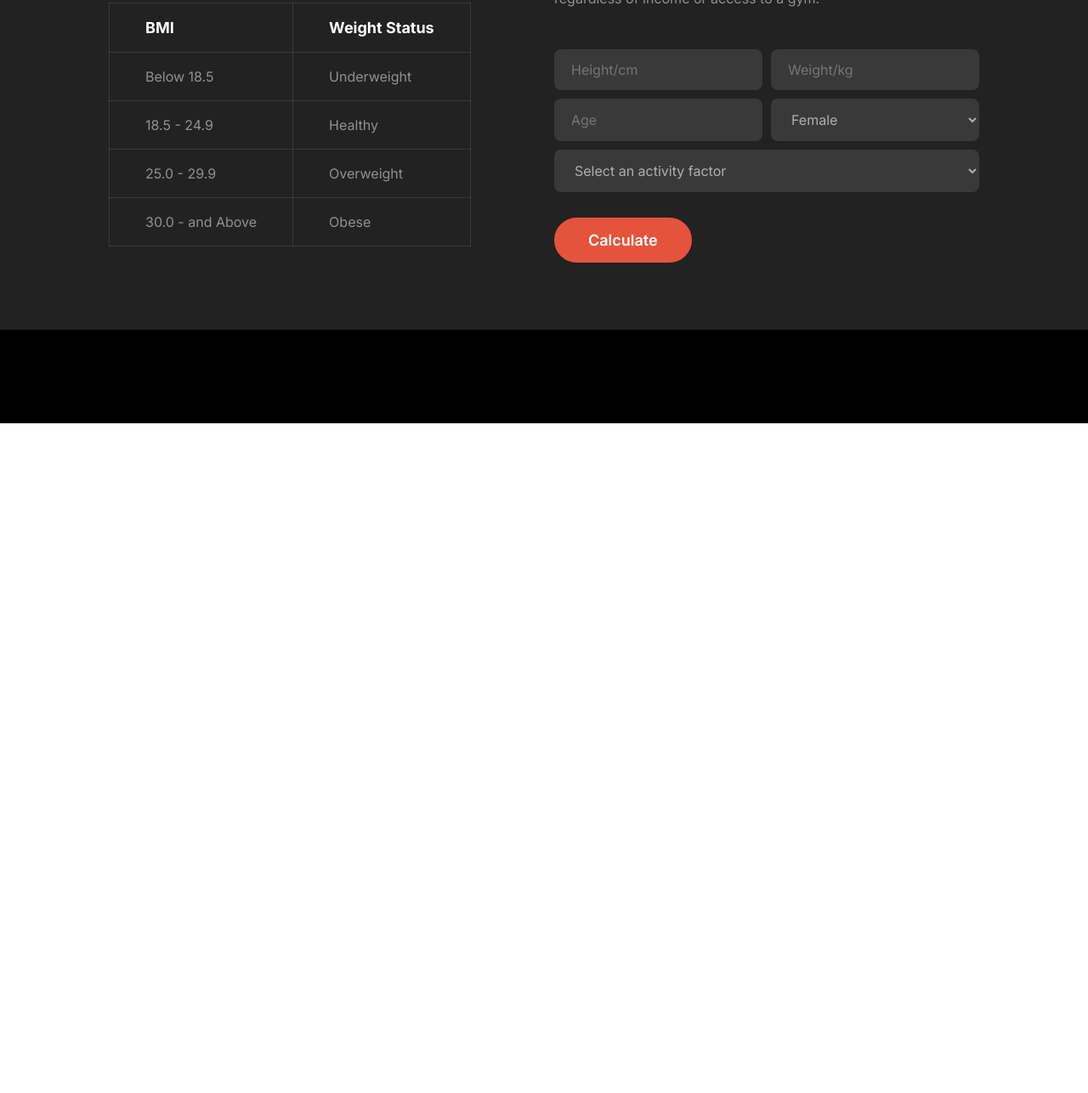
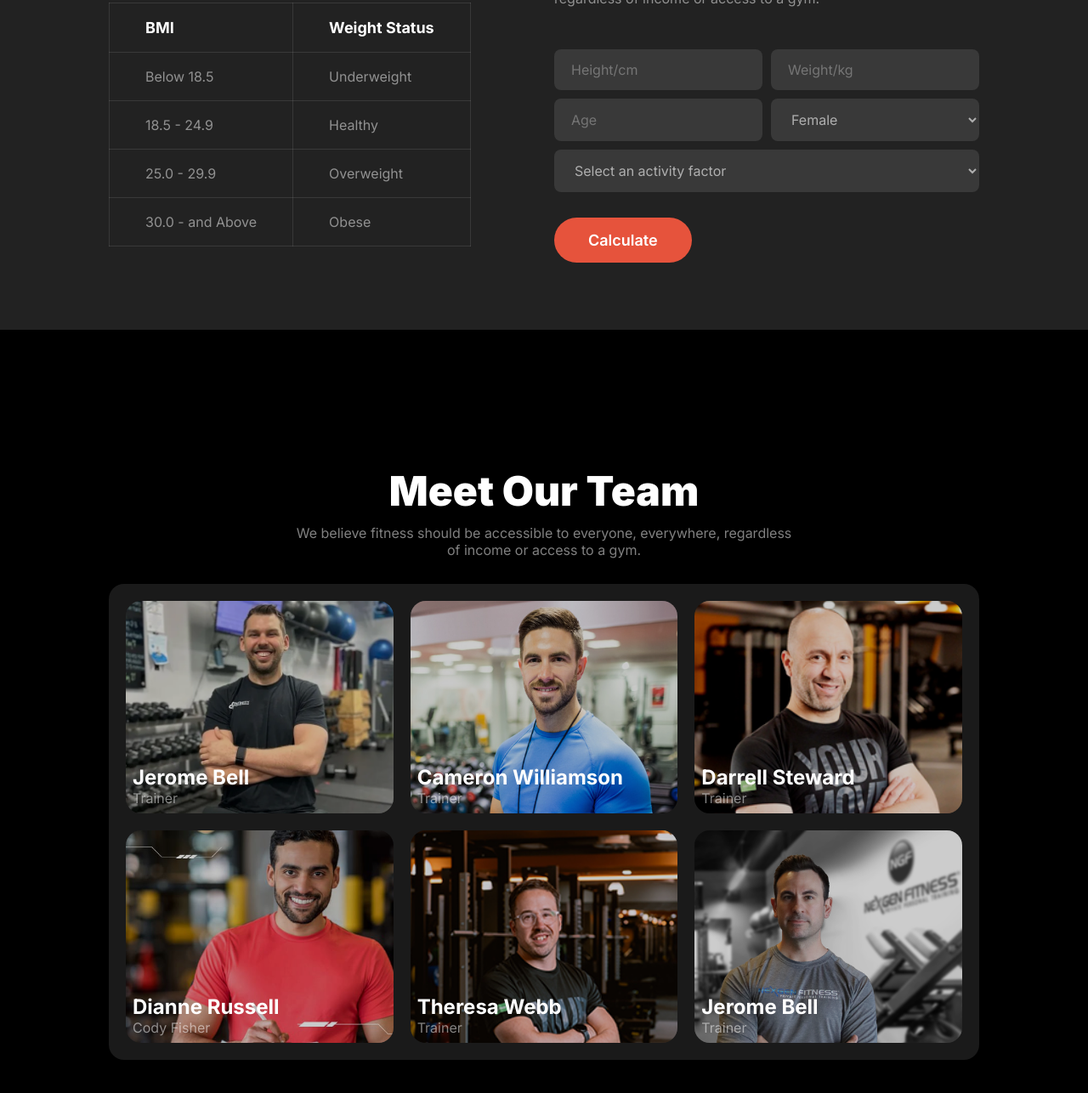
Before and after one commit to Jubair234/p-hero-A02, a plain HTML site: page index.html in a window 1280 px wide. Shown: the part 2202-3488 px from the top of the page at 85% size. Before the commit the page ends 2700 px from the top, so only its background shows below. Drawn offline with Linux system fonts and the light colour scheme.

Commit message:
Our team page complete

```diff
--- a/index.html
+++ b/index.html
@@ -221,6 +221,66 @@
             </div>
          </section>
 
+         <!-- Meet our team  -->
+         <section class="our-team">
+            <div class="team-container common-width">
+                <div class="team-content">
+                    <h2 class="section-title">Meet Our Team</h2>
+                    <p class="text-light">We believe fitness should be accessible to everyone, everywhere, regardless of income or access to a gym.</p>
+                </div>
+                <div class="team-members">
+                    <div class="members" style="background-image: url(images/trainer1.png);">
+
+                        <div class="member-info">
+                            <h3 class="text-color">Jerome Bell</h3>
+                            <p class="text-light">Trainer</p>
+                        </div>
+
+                    </div>
+                    <div class="members" style="background-image: url(images/trainer2.png);">
+
+                        <div class="member-info">
+                            <h3 class="text-color">Cameron Williamson</h3>
+                            <p class="text-light">Trainer</p>
+                        </div>
+
+                    </div>
+                    <div class="members" style="background-image: url(images/trainer3.png);">
+
+                        <div class="member-info">
+                            <h3 class="text-color">Darrell Steward</h3>
+                            <p class="text-light">Trainer</p>
+                        </div>
+
+                    </div>
+                    <div class="members" style="background-image: url(images/trainer4.png);">
+
+                        <div class="member-info">
+                            <h3 class="text-color">Dianne Russell</h3>
+                            <p class="text-light">Cody Fisher</p>
+                        </div>
+
+                    </div>
+                    <div class="members" style="background-image: url(images/trainer5.png);">
+
+                        <div class="member-info">
+                            <h3 class="text-color">Theresa Webb</h3>
+                            <p class="text-light">Trainer</p>
+                        </div>
+
+                    </div>
+                    <div class="members" style="background-image: url(images/trainer6.png);">
+
+                        <div class="member-info">
+                            <h3 class="text-color">Jerome Bell</h3>
+                            <p class="text-light">Trainer</p>
+                        </div>
+
+                    </div>
+                </div>
+            </div>
+         </section>
+
 
 
 
--- a/styles/style.css
+++ b/styles/style.css
@@ -99,7 +99,7 @@ margin-bottom: 10px;
     display: none;
 }
 
-.habits,.run-mile,.bmi{
+.habits,.run-mile,.bmi,.our-team{
     width: 100%;
     background: #000;
 }
@@ -209,7 +209,7 @@ text-align: left;
 
 
 
-.habit-content{
+.habit-content,.team-content{
     max-width: 600px;
     margin: 0 auto;
     text-align: center;
@@ -384,6 +384,55 @@ option{
     margin-top: 20px;
 }
 
+
+
+/* our team member style here  */
+.team-members{
+    display: grid;
+    grid-template-columns: repeat(3,1fr);
+    gap: 20px;
+    border-radius: 18px;
+    background: rgba(255, 255, 255, 0.1);
+    padding: 20px;
+    margin-top:30px;
+
+}
+
+.members{
+    position: relative;
+    overflow: hidden;
+    border-radius: 18px;
+    background-size: cover;
+    background-position:top;
+    background-repeat: no-repeat;
+    width: 100%;
+    height: 250px;
+
+}
+.members::before{
+    content: "";
+    position: absolute;
+    top: 0;
+    left: 0;
+    width: 100%;
+    height: 100%;
+    background-color: rgba(0, 0, 0, 0.2);
+    z-index: 1;
+
+}
+
+.member-info{
+    position: absolute;
+    bottom: 0;
+    padding: 8px;
+    z-index: 2;
+
+
+}
+.member-info h3{
+    font-size: 1.5rem;
+    font-weight: 700;
+}
 /* media query Styles   */
 
 @media screen and (max-width: 576px) {
@@ -439,7 +488,7 @@ option{
         font-size: 2rem;
     }
 
-    .habits-card-container{
+    .habits-card-container ,.team-members{
         grid-template-columns: repeat(1, 1fr);
     }
 
```
